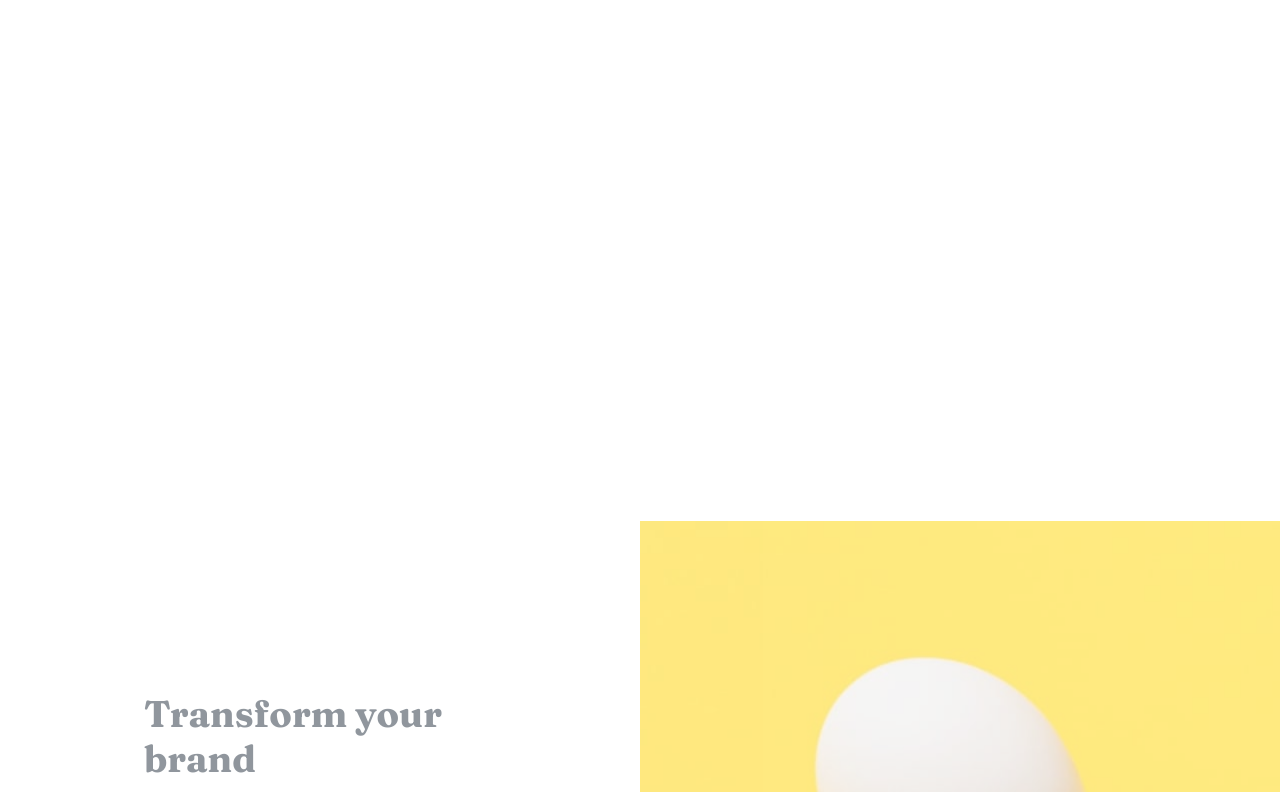
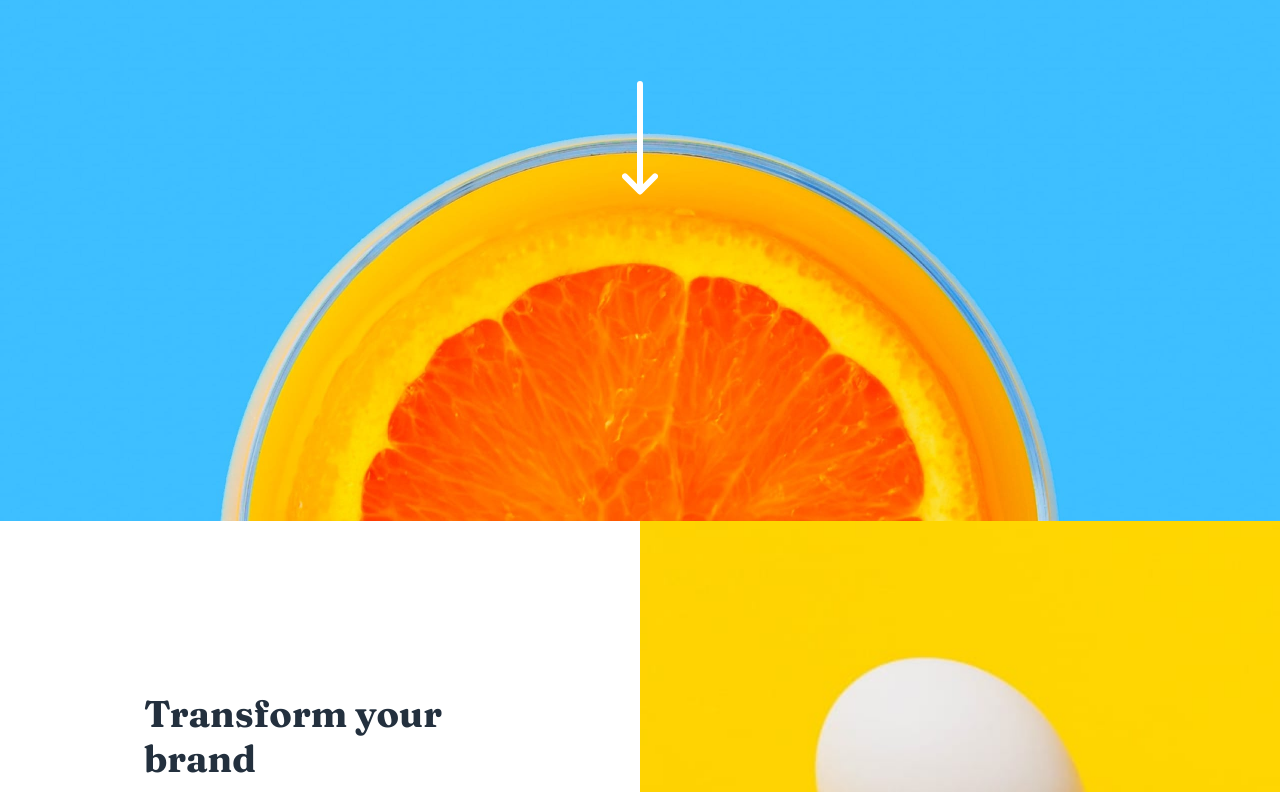
Before and after one commit to NazimAitali/sunnyside-agency-landing-page, a plain HTML site: page index.html in a window 1280 px wide. Shown: the part 279-1071 px from the top of the page. Drawn offline with Linux system fonts and the light colour scheme.

Commit message:
Update styles.css

```diff
--- a/styles/styles.css
+++ b/styles/styles.css
@@ -96,7 +96,6 @@ body {
   display: grid;
   grid-template-columns: 25% 25% 25% 25%;
   grid-template-rows: auto;
-  opacity: 0.5;
 }
 
 .Header-container {
@@ -108,6 +107,7 @@ body {
   grid-template-columns: 50% 50%;
   grid-template-rows: 16% 84%;
   height: 800px;
+  background-image: url("../images/desktop/image-header.jpg");
 }
 
 .Logo {
```
